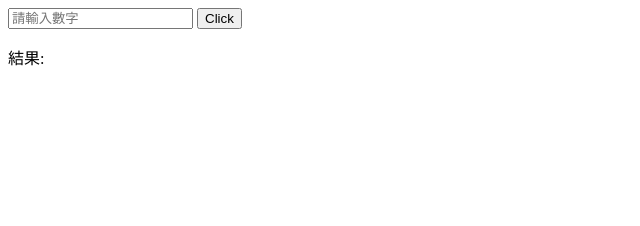
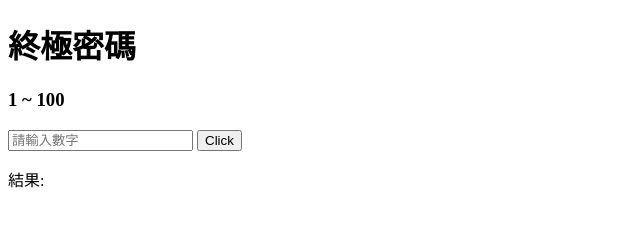
Before and after one commit to data0504/JavaScript, a plain HTML site: page isApi/isAge/view.html in a window 1280 px wide. Shown: the whole page, without its empty margins (0-640 px from the left). Drawn offline with Linux system fonts and the light colour scheme.

Commit message:
update isAge view.html

```diff
--- a/isApi/isAge/view.html
+++ b/isApi/isAge/view.html
@@ -1,13 +1,18 @@
 <!DOCTYPE html>
 <html>
+
 <head>
   <title>GetApiAge</title>
   <script src="logic.js"></script>
 </head>
+
 <body>
-    <input type="text" id="myInput" placeholder="請輸入數字" onkeyup="this.value=this.value.replace(/\D/g,'')">
-    <button onclick="callAgeAPI()">Click</button>
-    <br>
-    <p  id="json">結果:</p>
+  <h1>終極密碼</h1>
+  <h3>1 ~ 100</h3>
+  <input type="text" id="myInput" placeholder="請輸入數字" onkeyup="this.value=this.value.replace(/\D/g,'')">
+  <button onclick="callAgeAPI()">Click</button>
+  <br>
+  <p id="json">結果:</p>
 </body>
+
 </html>
```
